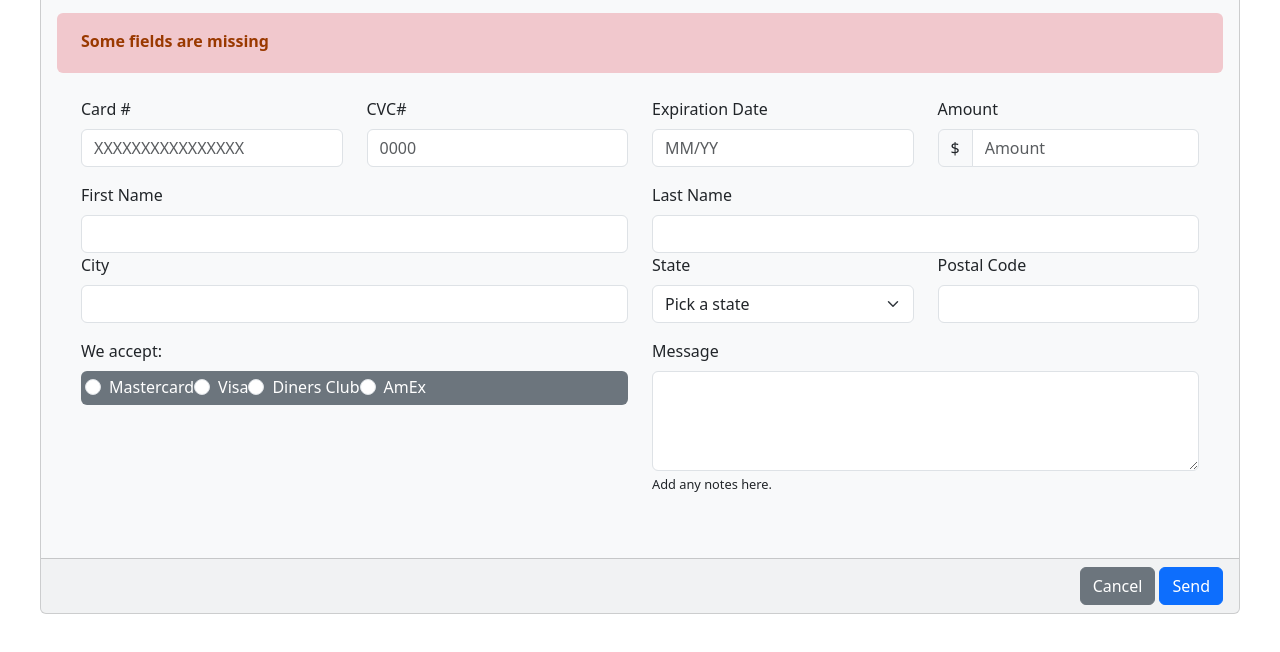
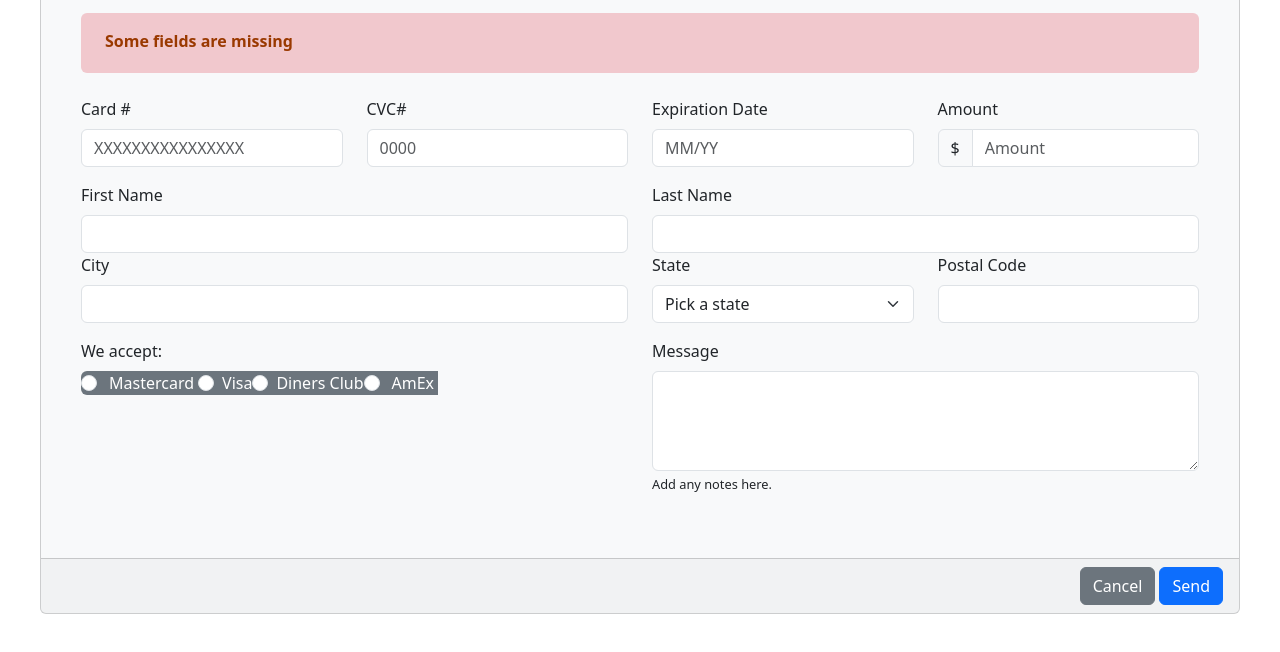
Before and after one commit to 4GeeksAcademy/PaymentFormJET, a plain HTML site: page index.html in a window 1280 px wide. Shown: the part 124-776 px from the top of the page. Drawn offline with nearby package versions, Linux system fonts and the light colour scheme.

Commit message:
completed forms prj jet

```diff
--- a/index.html
+++ b/index.html
@@ -23,9 +23,14 @@
           class="col-12 d-flex justify-content-center align-items-center h-100"
         >
           <div class="card w-100 text-dark bg-light" style="max-width: 1200px">
-            <div class="card-header fw-bold" style="font-size: 1.7rem;" >Payment form example</div>
+            <div class="card-header fw-bold" style="font-size: 1.7rem">
+              Payment form example
+            </div>
             <div class="card-body">
-              <div class="bg-danger bg-opacity-25 px-4 pt-3 pb-1 rounded fw-bold" style="color: rgb(154, 57, 0);">
+              <div
+                class="bg-danger bg-opacity-25 px-4 pt-3 pb-1 mx-4 rounded fw-bold"
+                style="color: rgb(154, 57, 0)"
+              >
                 <p>Some fields are missing</p>
               </div>
               <form class="p-4">
@@ -77,7 +82,6 @@
                     </div>
                   </div>
                 </div>
-
                 <!-- Name Fields -->
                 <div class="row mb-3">
                   <div class="col">
@@ -105,48 +109,56 @@
                       <div class="col-12">
                         <fieldset>
                           <label class="form-label">We accept:</label>
-                          <div class="d-flex bg-secondary text-white rounded p-1">
-                            <div class="form-check">
+                          <div class="d-flex text-white">
+                            <div class="form-check bg-secondary rounded-start">
                               <input
                                 class="form-check-input"
                                 type="radio"
                                 name="payment"
                                 id="mastercard"
                               />
-                              <label class="form-check-label" for="mastercard"
+                              <label
+                                class="form-check-label bg-secondary px-1"
+                                for="mastercard"
                                 >Mastercard</label
                               >
                             </div>
-                            <div class="form-check">
+                            <div class="form-check bg-secondary">
                               <input
                                 class="form-check-input"
                                 type="radio"
                                 name="payment"
                                 id="visa"
                               />
-                              <label class="form-check-label" for="visa"
+                              <label
+                                class="form-check-label bg-secondary"
+                                for="visa"
                                 >Visa</label
                               >
                             </div>
-                            <div class="form-check">
+                            <div class="form-check bg-secondary">
                               <input
                                 class="form-check-input"
                                 type="radio"
                                 name="payment"
                                 id="diners"
                               />
-                              <label class="form-check-label" for="diners"
+                              <label
+                                class="form-check-label bg-secondary"
+                                for="diners"
                                 >Diners Club</label
                               >
                             </div>
-                            <div class="form-check">
+                            <div class="form-check bg-secondary">
                               <input
                                 class="form-check-input"
                                 type="radio"
                                 name="payment"
                                 id="amex"
                               />
-                              <label class="form-check-label" for="amex"
+                              <label
+                                class="form-check-label bg-secondary rounded-end px-1"
+                                for="amex"
                                 >AmEx</label
                               >
                             </div>
@@ -247,7 +259,10 @@
                         style="height: 100px"
                       ></textarea>
                     </div>
-                    <label for="inputNotes" class="form-label" style="font-size: 0.8rem;"
+                    <label
+                      for="inputNotes"
+                      class="form-label"
+                      style="font-size: 0.8rem"
                       >Add any notes here.</label
                     >
                   </div>
```
